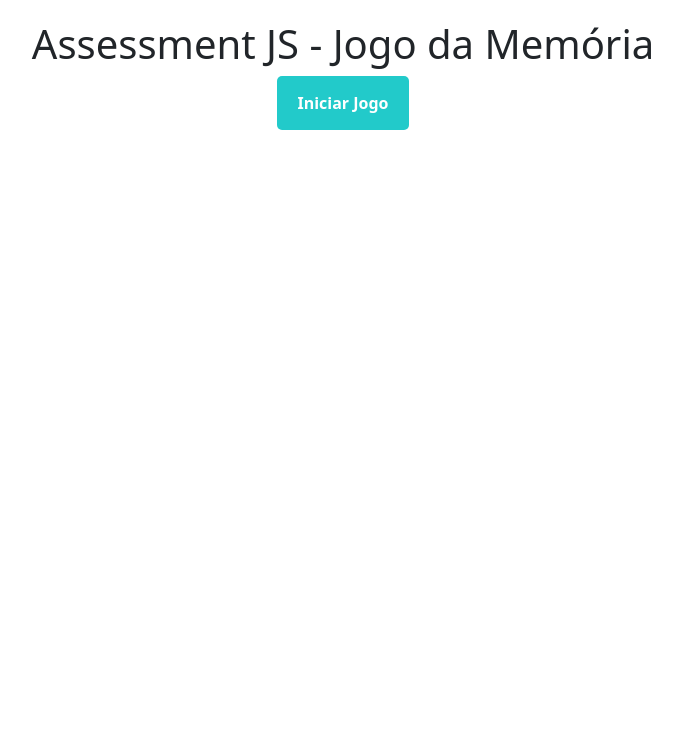
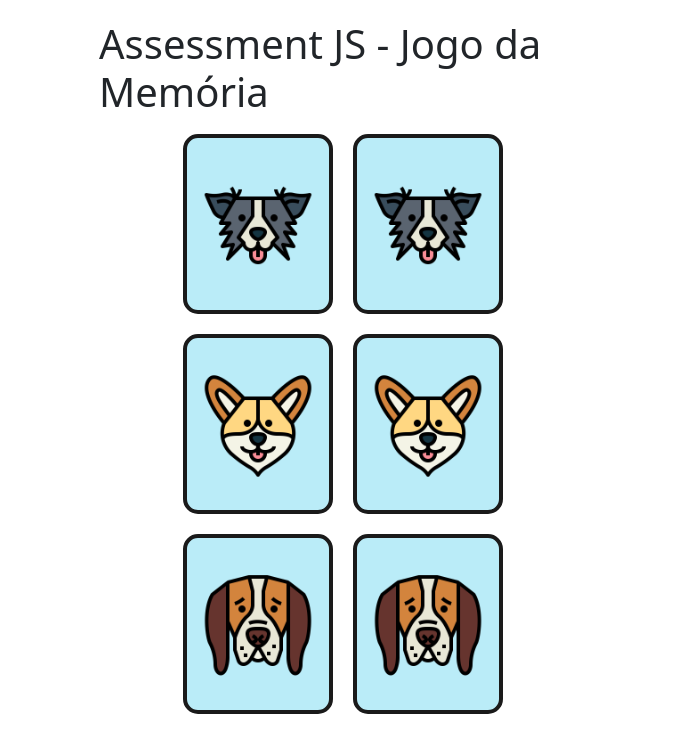
Before and after one commit to gabir-dm/jogo-da-memoria-AT-JS, a plain HTML site: page index.html in a window 1280 px wide. Both pictures are taken after a click on the button "Iniciar Jogo". Shown: the top 731 px of the page, without its empty margins (297-979 px from the left). Drawn offline with nearby package versions, Linux system fonts and the light colour scheme.

Commit message:
created the script to set cards

```diff
--- a/index.html
+++ b/index.html
@@ -15,7 +15,7 @@
         <h1>Assessment JS - Jogo da Memória</h1>
         <div id="tabuleiro">
         </div>
-        <button id="startBtn" onclick="GameStart()">Iniciar Jogo</button>
+        <button id="startBtn" onclick="gameStart()">Iniciar Jogo</button>
     </div>
     <script src="./script.js"></script>
     <script src="https://cdn.jsdelivr.net/npm/bootstrap@5.1.3/dist/js/bootstrap.bundle.min.js" integrity="sha384-ka7Sk0Gln4gmtz2MlQnikT1wXgYsOg+OMhuP+IlRH9sENBO0LRn5q+8nbTov4+1p" crossorigin="anonymous"></script>
--- a/script.js
+++ b/script.js
@@ -7,17 +7,17 @@
 // 7. ao termino do jogo, o contador para
 // 8. devera haver um botao de mostrar tempos de jogo anteriores
 
-let cards = [1, 1, 2, 2, 3, 3, 4, 4, 5, 5, 6, 6, 7, 7, 8, 8]
+const cards = ['dog1.png', 'dog1.png', 'dog2.png', 'dog2.png', 'dog3.png', 'dog3.png', 'dog4.png', 'dog4.png', 'dog5.png', 'dog5.png', 'dog6.png', 'dog6.png', 'dog7.png', 'dog7.png', 'dog8.png', 'dog8.png']
+
 
 function gameStart(){
-    let initialTime = new Date()
+    // let initialTime = new Date()
+    let gameBoard = document.getElementById('tabuleiro')
 
-cards.forEach (image => {
-    cardsHtml =+ `
-    <div class = "gameCard" data-value = "${image}">
-        <img class = "frontFace" src = "img/${image}">
-    </div>
-    `
-})
-
+    cards.forEach(card => {
+        gameBoard.innerHTML +=
+            `<div class="gameCard" data-value="${card}">
+                <img class="frontFace" src="img/${card}">
+            </div>`
+    });
 }
--- a/style.css
+++ b/style.css
@@ -1,9 +1,32 @@
 .container {
   margin: 20px auto;
-  width: 70%;
+  width: 40%;
   display: flex;
   flex-direction: column;
   align-items: center;
+  flex-wrap: wrap;
+}
+
+#tabuleiro {
+  display: flex;
+  flex-wrap: wrap;
+  justify-content: center;
+  align-content: center;
+}
+
+.gameCard {
+  width: 150px;
+  height: 180px;
+  margin: 10px;
+  border: 4px solid #1a1a1a;
+  border-radius: 15px;
+  padding: 30px 0;
+  background-color: #baecf8;
+  text-align: center;
+}
+
+.frontFace {
+  width: 80%;
 }
 
 #startBtn {
```
